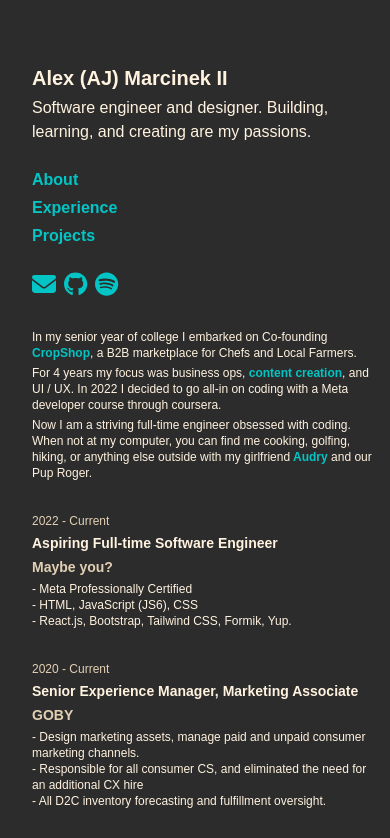
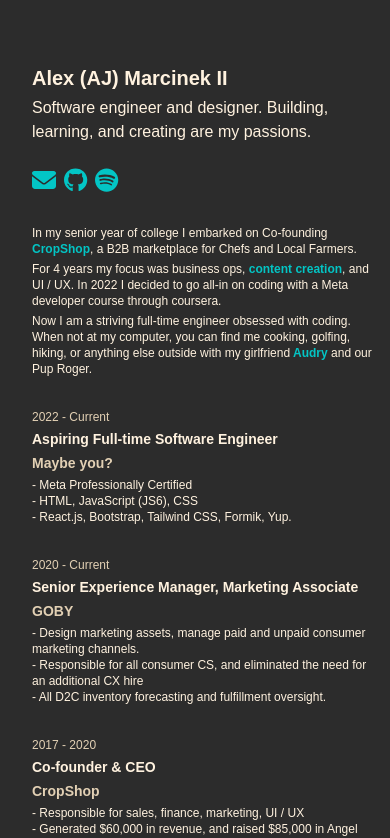
Before and after one commit to aj-marci/personal-website, a React (Create React App) app: page / in a window 390 px wide. Shown: the top 838 px of the page. Built offline with nearby package versions, Linux system fonts and the light colour scheme.

Commit message:
nav text items hidden on mobile now

```diff
--- a/src/components/Contact.js
+++ b/src/components/Contact.js
@@ -27,7 +27,6 @@
                     message:""}}
                   validationSchema={contactSchema}
                   onSubmit={(values, actions ) => {
-                    console.log(values);
                     alert("Thanks!");
                     actions.resetForm({
                         values: {
@@ -54,7 +53,6 @@
                     <input
                     value={values.name}
                     onChange={handleChange}
-                    isInvalid={errors.name}
                     aria-label="enter your first name"
                     name="name"
                     className="text-base p-1 rounded bg-groupHover
@@ -68,7 +66,6 @@
                     <input
                     value={values.email}
                     onChange={handleChange}
-                    isInvalid={errors.email}
                     aria-label="enter email address"
                     name="email"
                     className="text-base p-1 rounded bg-groupHover
@@ -83,7 +80,6 @@
                     <textarea
                     value={values.message}
                     onChange={handleChange}
-                    isInvalid={errors.message}
                     aria-label="enter your first name"
                     name="message"
                     className="text-base p-1 rounded bg-groupHover
@@ -93,6 +89,7 @@
                         font-semibold text-sm">{errors.message}</p>
                 </div>
                 <button
+                type="submit"
                 disabled={isSubmitting}
                 className="text-base text-turqoise hover:text-orange
                             font-semibold hover:translate-x-1">SEND</button>
--- a/src/components/Nav.js
+++ b/src/components/Nav.js
@@ -26,17 +26,17 @@
                             lg:text-xl md:text-lg text-base max-w-md">
                 Software engineer and designer. Building, learning, and
                 creating are my passions.</h2>
+              <nav>
               <ul className="text-turqoise lg:mt-10 md:mt-10 mt-6 font-semibold">
-                <nav>
-                  <li className="mb-1 hover:translate-x-1 hover:text-orange">
+                  <li className="mb-1 hover:translate-x-1 hover:text-orange lg:block md:block hidden">
                     <a onClick={handleClick("about")}
                       href="/#about-section">About</a>
                   </li>
-                  <li className="mb-1 hover:translate-x-1 hover:text-orange">
+                  <li className="mb-1 hover:translate-x-1 hover:text-orange lg:block md:block hidden">
                     <a onClick={handleClick("exp")}
                       href="/#exp-section">Experience</a>
                   </li>
-                  <li className="hover:translate-x-1 hover:text-orange">
+                  <li className="hover:translate-x-1 hover:text-orange lg:block md:block hidden">
                     <a onClick={handleClick("projects")}
                       href="/#projects-section">Projects</a>
                   </li>
@@ -54,8 +54,8 @@
                     <FontAwesomeIcon icon={faSpotify} size="xl"/>
                   </a>
                   </div>
-                </nav>
               </ul>
+              </nav>
           </div>
         </>
       );
```
